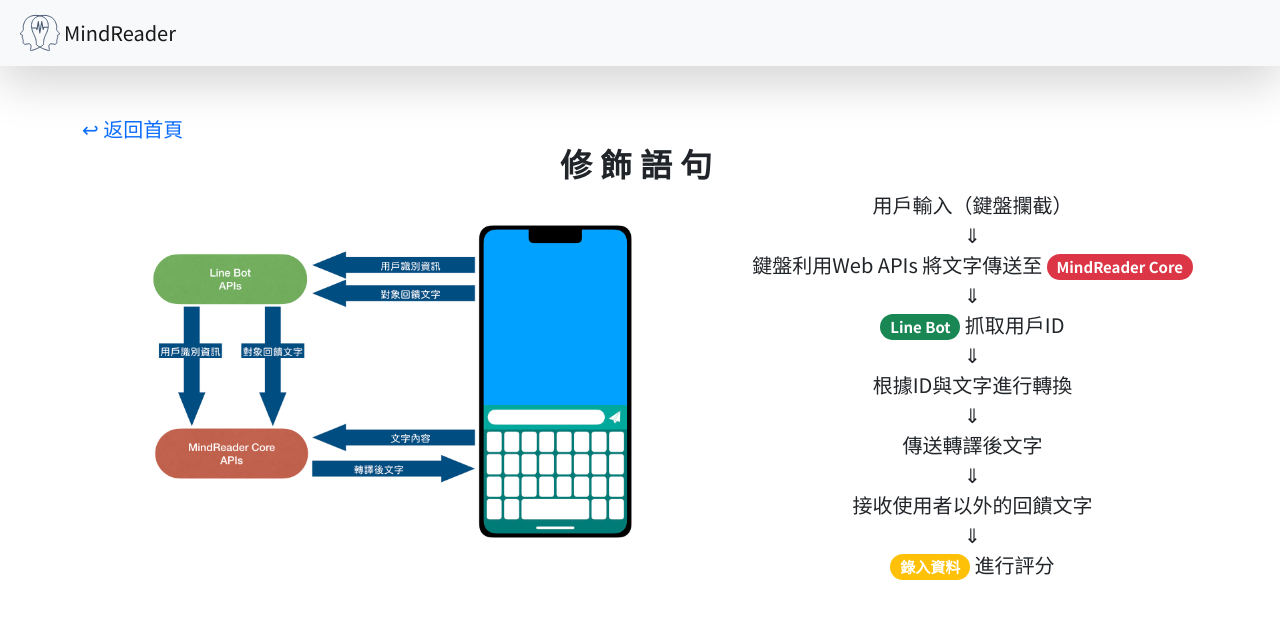
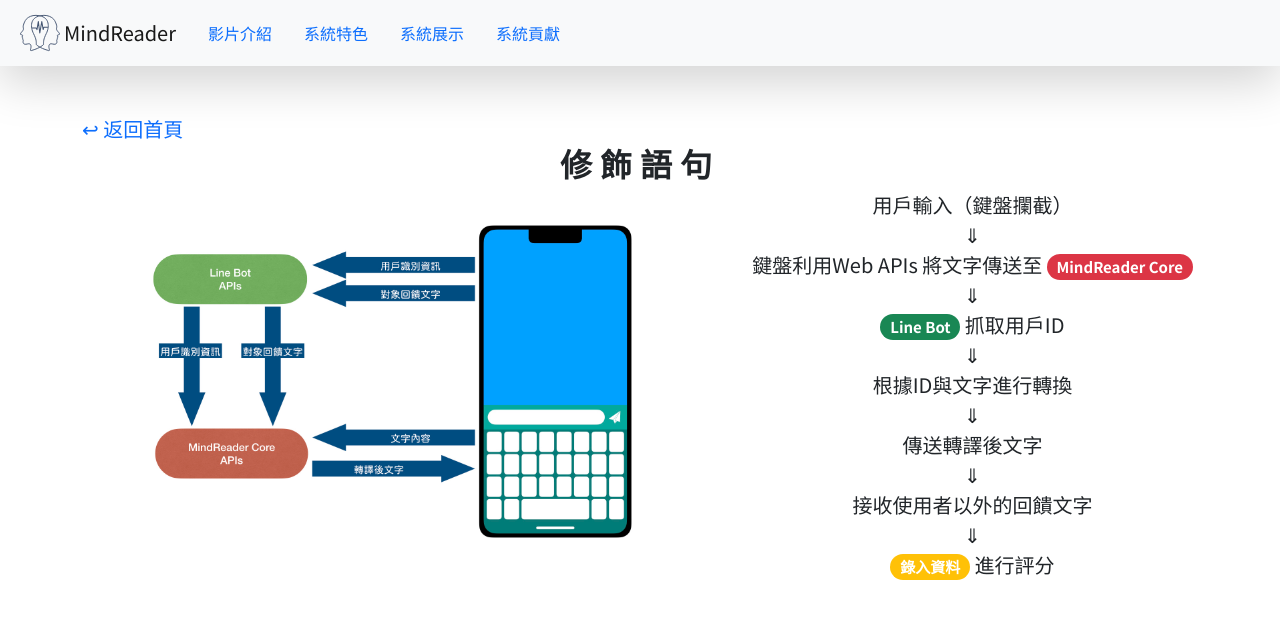
Before and after one commit to tony13382/2021_MindReader_ShowPage, a plain HTML site: page system01.html in a window 1280 px wide. Drawn offline with nearby package versions, Linux system fonts and the light colour scheme.

Commit message:
Update system01.html

```diff
--- a/system01.html
+++ b/system01.html
@@ -47,7 +47,7 @@
                 <span class="navbar-toggler-icon"></span>
             </button>
             <div class="collapse navbar-collapse" id="navbarNav">
-                <ul class="nav nav-pills d-none">
+                <ul class="nav nav-pills">
                     <li class="nav-item">
                         <a class="nav-link" href="#scrollspyHeading1">影片介紹</a>
                     </li>
```
